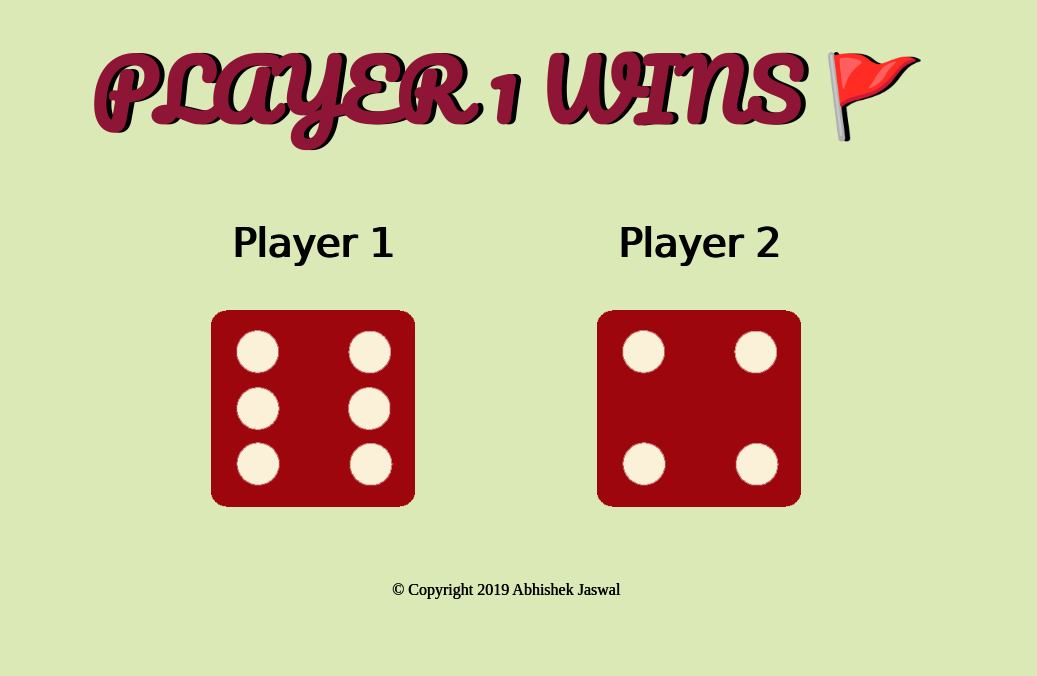
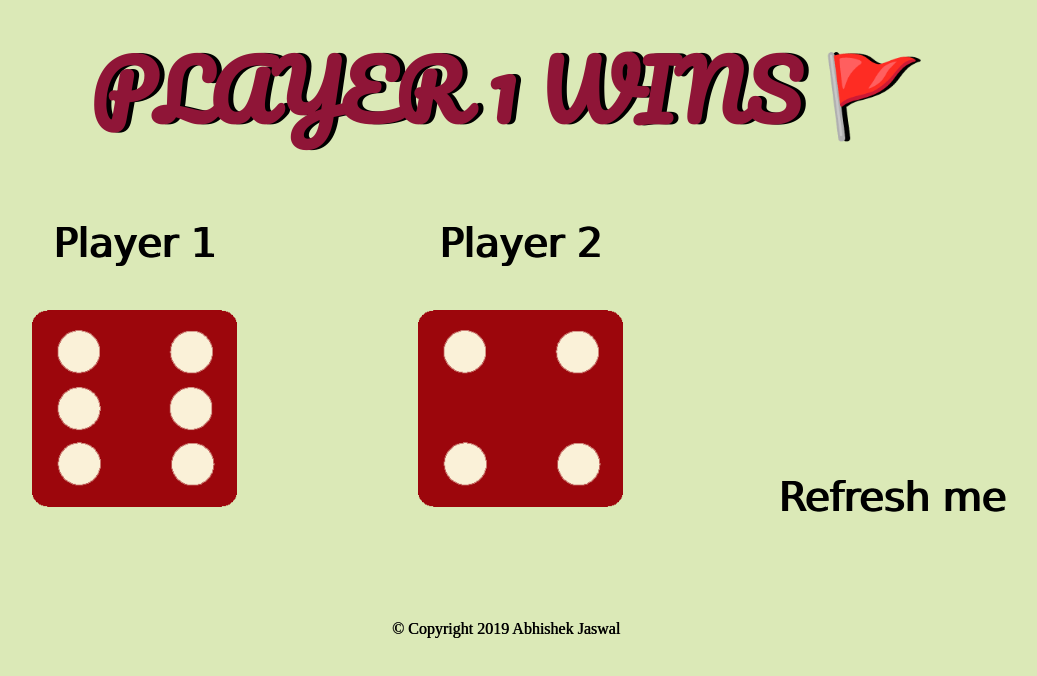
Before and after one commit to abhish3kjaswal/my-dice-game, a plain HTML site: page index.html in a window 1280 px wide. Shown: the whole page, without its empty margins (134-1171 px from the left). Drawn offline with Linux system fonts and the light colour scheme.

Commit message:
refresh paragraph

```diff
--- a/index.html
+++ b/index.html
@@ -28,6 +28,9 @@
   <img class="img2" src="images/dice6.png" alt="dice2 image">
 
 </div>
+  <div class="imgdiv">
+    <p>Refresh me</p>
+  </div>
 
 </div>
 <footer>
```
